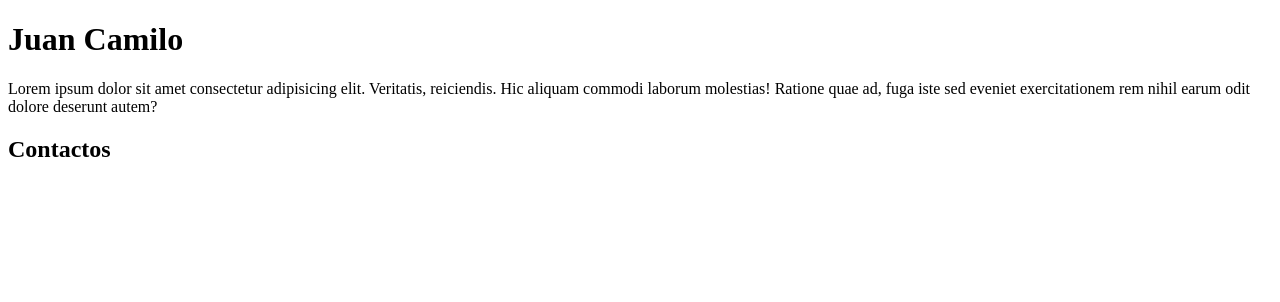
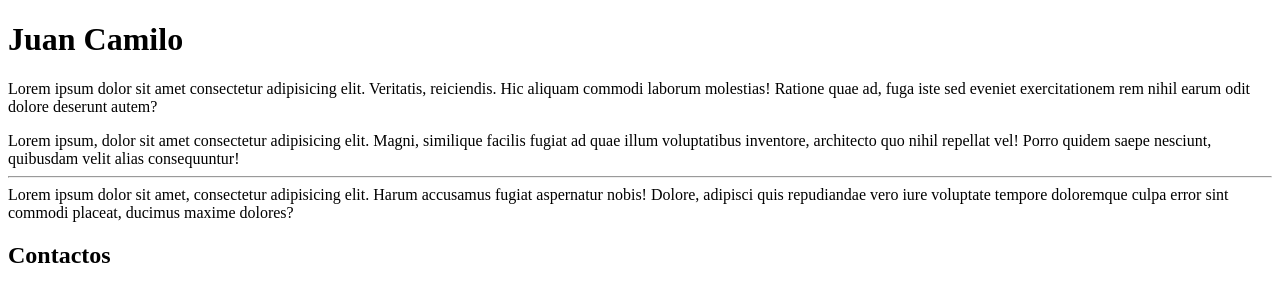
Before and after one commit to JuanCamiloPro/primerProyecto, a plain HTML site: page index.html in a window 1280 px wide. Drawn offline with Linux system fonts and the light colour scheme.

Commit message:
Se agrega section

```diff
--- a/index.html
+++ b/index.html
@@ -13,6 +13,11 @@
             Lorem ipsum dolor sit amet consectetur adipisicing elit. Veritatis, reiciendis. Hic aliquam commodi laborum molestias! Ratione quae ad, fuga iste sed eveniet exercitationem rem nihil earum odit dolore deserunt autem?
         </p>
     </header>
+    <section>
+        Lorem ipsum, dolor sit amet consectetur adipisicing elit. Magni, similique facilis fugiat ad quae illum voluptatibus inventore, architecto quo nihil repellat vel! Porro quidem saepe nesciunt, quibusdam velit alias consequuntur!
+        <hr>
+        Lorem ipsum dolor sit amet, consectetur adipisicing elit. Harum accusamus fugiat aspernatur nobis! Dolore, adipisci quis repudiandae vero iure voluptate tempore doloremque culpa error sint commodi placeat, ducimus maxime dolores?
+    </section>
     <footer>
         <h2>Contactos</h2>
     </footer>
```
